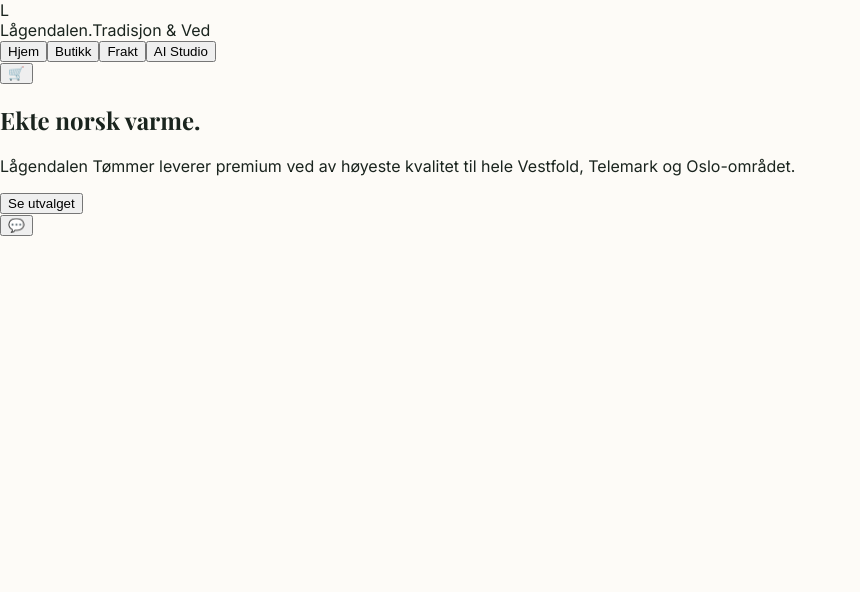
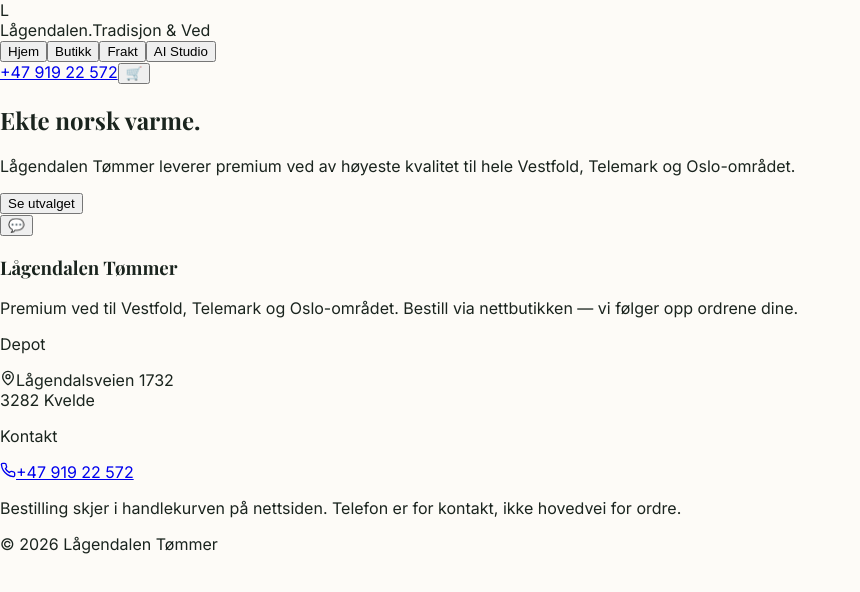
Before and after one commit to havardfurulund-rgb/laagendalen-tommer, a React (Vite) app: page / in a window 1280 px wide. Shown: the top 592 px of the page, without its empty margins (0-860 px from the left). Built offline with nearby package versions, Linux system fonts and the light colour scheme; a web font is replaced by a local one.

Commit message:
feat(kontakt): Lead-copy + CONTACT, footer/header/depot (restore after partial push)

```diff
--- a/src/App.tsx
+++ b/src/App.tsx
@@ -6,6 +6,7 @@ import CartSidebar from './components/CartSidebar';
 import AIAssistant from './components/AIAssistant';
 import AIStudio from './components/AIStudio';
 import DeliveryCalculator from './components/DeliveryCalculator';
+import Footer from './components/Footer';
 import { INITIAL_PRODUCTS } from './constants';
 import { Product, CartItem } from './types';
 
@@ -41,6 +42,7 @@ const App = () => {
         return quantity > 0 ? [{ ...i, quantity }] : [];
       }))} onClearCart={() => setCart([])} />
       <AIAssistant />
+      <Footer />
     </div>
   );
 };
--- /dev/null
+++ b/src/components/Footer.tsx
@@ -0,0 +1,50 @@
+import React from 'react';
+import { MapPin, Phone } from 'lucide-react';
+import { CONTACT } from '../constants';
+
+/** Site footer — contact display only. Primary order path remains cart + mailto. */
+export default function Footer() {
+  return (
+    <footer className="mt-auto border-t bg-white">
+      <div className="max-w-7xl mx-auto px-6 py-12 grid grid-cols-1 md:grid-cols-3 gap-10">
+        <div>
+          <h3 className="display-font text-2xl font-bold italic mb-3">Lågendalen Tømmer</h3>
+          <p className="text-sm text-gray-500 leading-relaxed">
+            Premium ved til Vestfold, Telemark og Oslo-området. Bestill via nettbutikken —
+            vi følger opp ordrene dine.
+          </p>
+        </div>
+
+        <div>
+          <p className="text-xs font-bold uppercase tracking-widest text-gray-400 mb-3">Depot</p>
+          <p className="text-sm text-[#1a241e] flex items-start gap-2">
+            <MapPin size={16} className="mt-0.5 shrink-0 text-[#8E9B90]" aria-hidden />
+            <span>
+              {CONTACT.depotStreet}
+              <br />
+              {CONTACT.depotPostal}
+            </span>
+          </p>
+        </div>
+
+        <div>
+          <p className="text-xs font-bold uppercase tracking-widest text-gray-400 mb-3">Kontakt</p>
+          <a
+            href={`tel:${CONTACT.phoneTel}`}
+            className="text-sm text-[#1a241e] flex items-center gap-2 hover:underline"
+          >
+            <Phone size={16} className="shrink-0 text-[#8E9B90]" aria-hidden />
+            {CONTACT.phoneDisplay}
+          </a>
+          <p className="text-xs text-gray-500 mt-3">
+            Bestilling skjer i handlekurven på nettsiden. Telefon er for kontakt, ikke
+            hovedvei for ordre.
+          </p>
+        </div>
+      </div>
+      <div className="border-t py-4 text-center text-[11px] text-gray-400 tracking-wide">
+        © {new Date().getFullYear()} Lågendalen Tømmer
+      </div>
+    </footer>
+  );
+}
--- a/src/components/Header.tsx
+++ b/src/components/Header.tsx
@@ -1,5 +1,6 @@
 import React from 'react';
 import Logo from './Logo';
+import { CONTACT } from '../constants';
 export default ({ onNavigate, currentView, cartCount, onOpenCart }: any) => (
   <header className="h-24 bg-white/90 backdrop-blur-xl border-b sticky top-0 z-50 px-8 flex items-center justify-between">
     <div onClick={() => onNavigate('home')} className="cursor-pointer transition hover:opacity-80"><Logo /></div>
@@ -11,6 +12,13 @@ export default ({ onNavigate, currentView, cartCount, onOpenCart }: any) => (
       ))}
     </nav>
     <div className="flex items-center gap-6">
+      <a
+        href={`tel:${CONTACT.phoneTel}`}
+        className="hidden md:inline text-[11px] font-bold tracking-wide text-gray-500 hover:text-black"
+        aria-label={`Ring ${CONTACT.phoneDisplay}`}
+      >
+        {CONTACT.phoneDisplay}
+      </a>
       <button onClick={onOpenCart} className="relative p-2">
         <span className="text-xl">🛒</span>
         {cartCount > 0 && <span className="absolute -top-1 -right-1 bg-[#8E9B90] text-white text-[10px] w-5 h-5 rounded-full flex items-center justify-center border-2 border-white">{cartCount}</span>}
--- a/src/constants.tsx
+++ b/src/constants.tsx
@@ -7,7 +7,7 @@ export const INITIAL_PRODUCTS: Product[] = [
     name: 'Bjørkeved 40 L',
     type: 'Bjørk',
     price: 89,
-    description: 'Tørr bjørkeved i praktisk 40L-sekk. Klar for peis og ovn.',
+    description: 'Tørr bjørk fra Lågendalen. Klar til peisen — hent selv eller få levert.',
     imageUrl: 'https://images.unsplash.com/photo-1520110120835-c96a9ef9569d',
     volumeLiters: 40,
     lengthCm: 30,
@@ -19,7 +19,7 @@ export const INITIAL_PRODUCTS: Product[] = [
     name: 'Bjørkeved 60 L',
     type: 'Bjørk',
     price: 129,
-    description: 'Norsk bjørkeved i 60L-sekk. Høy brennverdi, lite sot.',
+    description: 'Litt mer tørr bjørk i sekken. Lokal ved, klar når du fyrer.',
     imageUrl: 'https://images.unsplash.com/photo-1520110120835-c96a9ef9569d',
     volumeLiters: 60,
     lengthCm: 33,
@@ -31,7 +31,7 @@ export const INITIAL_PRODUCTS: Product[] = [
     name: 'Blandingsved 40 L',
     type: 'Miks',
     price: 69,
-    description: 'Solid miks av hardved og bartre i 40L engangssekk.',
+    description: 'Praktisk miks til hverdagsfyring. Tørr ved fra dalen.',
     imageUrl: 'https://images.unsplash.com/photo-1590054320984-7eb356230f25',
     volumeLiters: 40,
     lengthCm: 30,
@@ -43,7 +43,7 @@ export const INITIAL_PRODUCTS: Product[] = [
     name: 'Bjørkeved storsekk 1000 L',
     type: 'Bjørk',
     price: 1890,
-    description: 'Storsekk med tørr bjørkeved. Leveres med kranbil ved hjemlevering.',
+    description: 'Stor sekk med tørr bjørk. Levert hjem eller hent selv.',
     imageUrl: 'https://images.unsplash.com/photo-1473341304170-971dccb5ac1e',
     volumeLiters: 1000,
     lengthCm: 33,
@@ -55,7 +55,7 @@ export const INITIAL_PRODUCTS: Product[] = [
     name: 'Blandingsved storsekk 1500 L',
     type: 'Miks',
     price: 2190,
-    description: 'Stor storsekk med blandingsved for hele sesongen.',
+    description: 'Stor blandingssekk — tørr og klar. Lokal ved med hjemlevering.',
     imageUrl: 'https://images.unsplash.com/photo-1441974231531-c6227db76b6e',
     volumeLiters: 1500,
     lengthCm: 40,
--- a/src/lib/delivery.ts
+++ b/src/lib/delivery.ts
@@ -3,6 +3,8 @@
  * Soner A/B/C = 350/550/850 kr for ca. 0–15 / 15–30 / 30–50 km.
  * Kartlegging via postnummer-intervaller inntil reell sone-logikk er klar.
  */
+
+import { CONTACT } from '../constants';
 
 export type DeliveryMode = 'home' | 'pickup';
 
@@ -51,7 +53,11 @@ export function getDeliveryQuote(
   mode: DeliveryMode
 ): DeliveryQuote {
   if (mode === 'pickup') {
-    return { cost: 0, zone: 'pickup', label: 'Hent selv — 0,-' };
+    return {
+      cost: 0,
+      zone: 'pickup',
+      label: `Hent selv — ${CONTACT.depotAddress} (0,-)`,
+    };
   }
 
   const digits = postalCode.replace(/\D/g, '');
@@ -77,7 +83,7 @@ export function getDeliveryQuote(
     return {
       cost: 0,
       zone: null,
-      label: 'Utenfor leveringssone — kontakt oss',
+      label: `Utenfor leveringssone — kontakt oss (${CONTACT.phoneDisplay})`,
     };
   }
 
```
